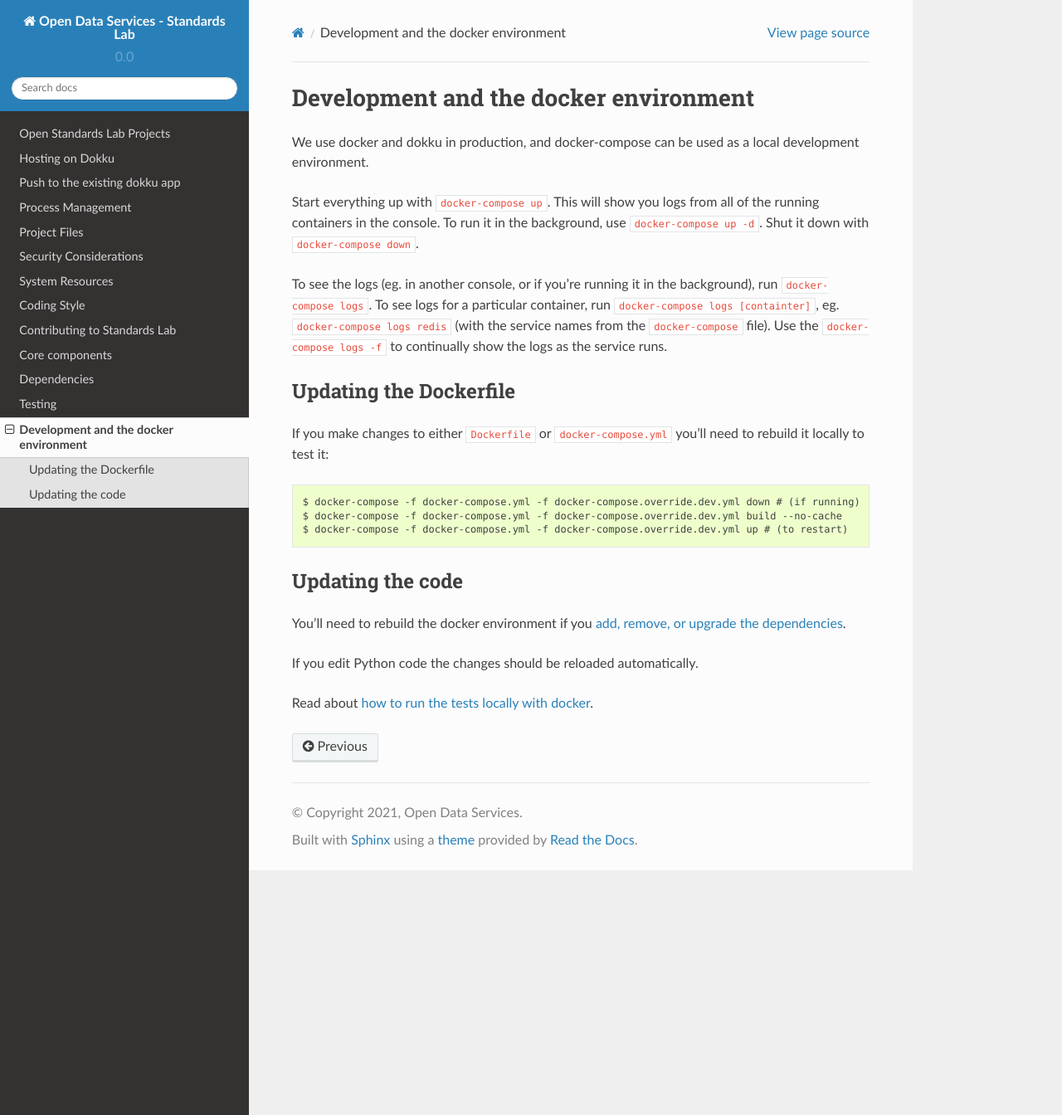
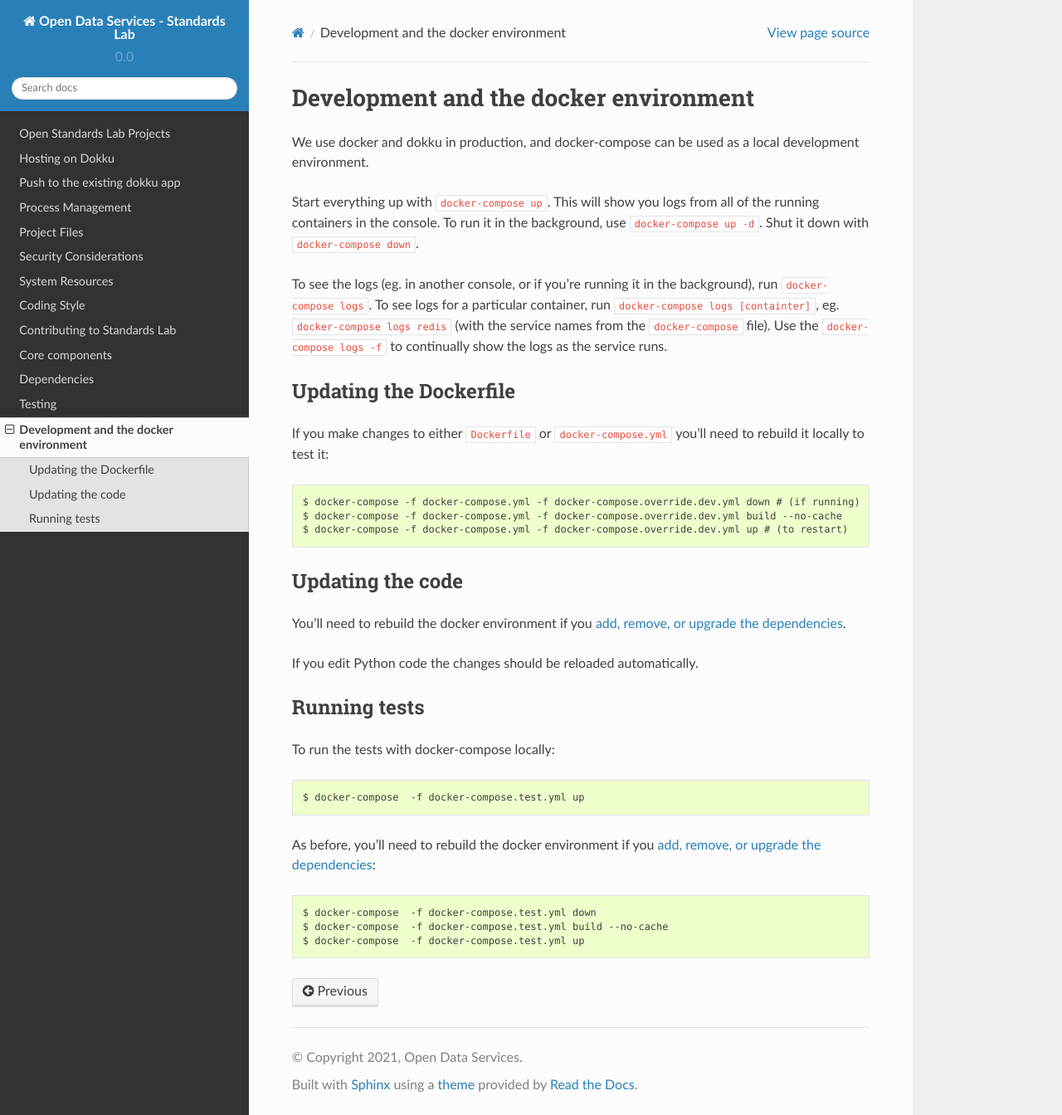
Before and after one commit to OpenDataServices/standards-lab, a Sphinx documentation site: the page built from docs/developer/docker.md, in a window 1280 px wide and 1344 px high. Shown: the whole window at 83% size. Built offline with Sphinx 7.4.7 and the Read the Docs theme 2.0.0, drawn with Linux system fonts in a browser that asks for light colours; pages that are not in the unit, such as notebooks, are missing from menus.

Commit message:
tests: Set up docker environment for tests
https://github.com/OpenDataServices/standards-lab/issues/164

````diff
--- a/docs/developer/docker.md
+++ b/docs/developer/docker.md
@@ -22,4 +22,18 @@ You'll need to rebuild the docker environment if you [add, remove, or upgrade th
 
 If you edit Python code the changes should be reloaded automatically.
 
-Read about [how to run the tests locally with docker](tests.md).
+## Running tests
+
+To run the tests with docker-compose locally:
+
+```bash
+$ docker-compose  -f docker-compose.test.yml up
+```
+
+As before, you'll need to rebuild the docker environment if you [add, remove, or upgrade the dependencies](dependencies.md):
+
+```bash
+$ docker-compose  -f docker-compose.test.yml down
+$ docker-compose  -f docker-compose.test.yml build --no-cache
+$ docker-compose  -f docker-compose.test.yml up
+```
````
Also changed, not shown: docker-compose.test.yml (added, +18 -0 lines), docs/developer/tests.md (+4 -8 lines), 1 other file.
